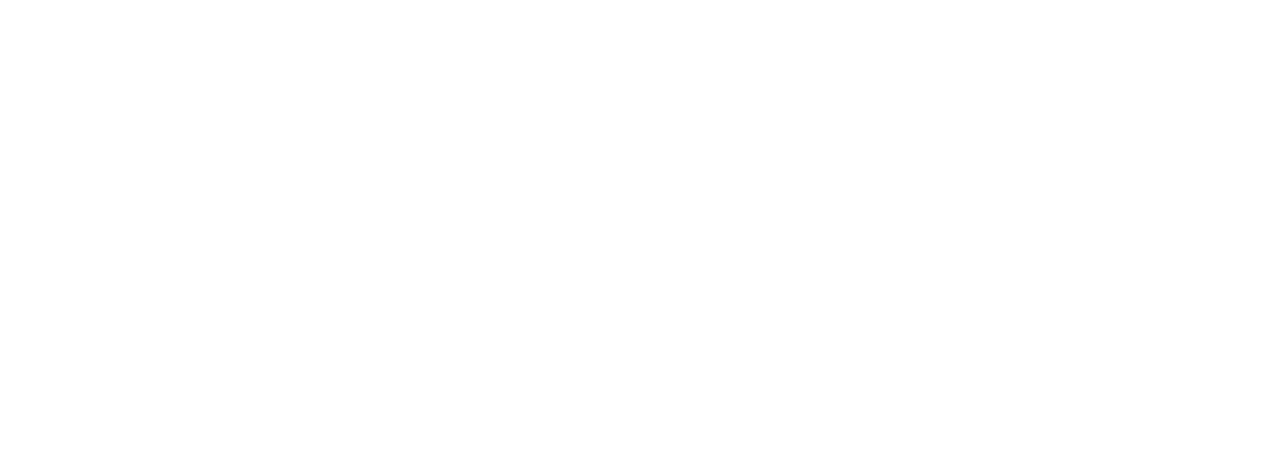
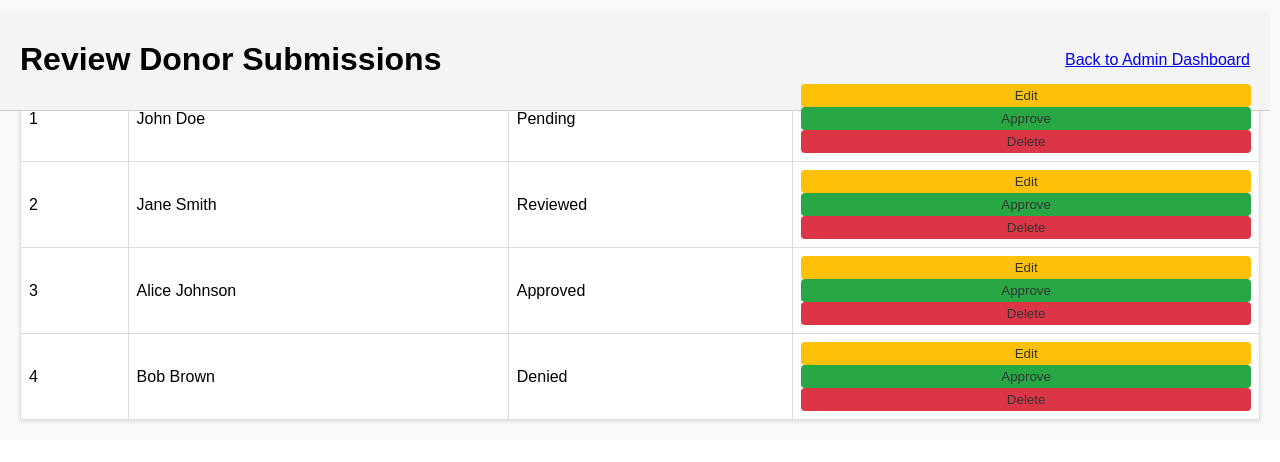
Before and after one commit to hassanredaa/HANIES, a React (Vite) app: page /submissions/donations in a window 1280 px wide. Before the commit this address had no page. Shown: the top 462 px of the page. Built offline with nearby package versions, Linux system fonts and the light colour scheme.

Commit message:
Review Doantion Submission

```diff
--- a/src/App.jsx
+++ b/src/App.jsx
@@ -9,7 +9,7 @@
 import OrganizationHome from './OrganizationHome.jsx';
 import AboutOrg from './AboutOrg.jsx';
 import ReviewOrgSub from './ReviewOrgSub';
-// import ReviewOrgSub from './ReviewDonSub';
+import ReviewDonSub from './ReviewDonSub';
 
 
 
@@ -27,9 +27,8 @@
         <Route path="/admin" element={<AdminDB />} />
         <Route path="/OrganizationHome" element={<OrganizationHome />} />
         <Route path="/AboutOrg" element={<AboutOrg />} />
-
         <Route path="/submissions/organizations" element={<ReviewOrgSub />} />
-        {/* <Route path="/submissions/donations" element={<ReviewDonSub />} /> */}
+        <Route path="/submissions/donations" element={<ReviewDonSub />} />
 
       </Routes>
     </BrowserRouter>
--- a/src/ReviewDonSub.jsx
+++ b/src/ReviewDonSub.jsx
@@ -0,0 +1,40 @@
+import React, { useState } from 'react';
+import { Link } from 'react-router-dom';
+import { submissionsDonData } from './data.js'
+
+function ReviewDonSub() {
+    return (
+        <div className="review-org-sub">
+            <header>
+                <h1>Review Donor Submissions</h1>
+                <Link to="/admin">Back to Admin Dashboard</Link>
+            </header>
+            <table>
+                <thead>
+                    <tr>
+                        <th>ID</th>
+                        <th>Name</th>
+                        <th>Status</th>
+                        <th>Actions</th>
+                    </tr>
+                </thead>
+                <tbody>
+                    {submissionsDonData.map(submission => (
+                        <tr key={submission.id}>
+                            <td>{submission.id}</td>
+                            <td>{submission.name}</td>
+                            <td>{submission.status}</td>
+                            <td>
+                                <button className="edit">Edit</button>
+                                <button className="approve">Approve</button>
+                                <button className="delete">Delete</button>
+                            </td>
+                        </tr>
+                    ))}
+                </tbody>
+            </table>
+        </div>
+    );
+}
+
+export default ReviewDonSub;
--- a/src/ReviewOrgSub.jsx
+++ b/src/ReviewOrgSub.jsx
@@ -1,9 +1,6 @@
 import React, { useState } from 'react';
 import { Link } from 'react-router-dom';
-import {submissionsData} from './data.js'
-
-
-
+import { submissionsData } from './data.js'
 
 function ReviewOrgSub() {
     return (
@@ -28,10 +25,9 @@
                             <td>{submission.name}</td>
                             <td>{submission.status}</td>
                             <td>
-                                {/* Placeholder for actions like edit, approve, or delete */}
-                                <button>Edit</button>
-                                <button>Approve</button>
-                                <button>Delete</button>
+                                <button className="edit">Edit</button>
+                                <button className="approve">Approve</button>
+                                <button className="delete">Delete</button>
                             </td>
                         </tr>
                     ))}
--- a/src/data.js
+++ b/src/data.js
@@ -48,3 +48,11 @@
     { id: 2, name: 'Organization B', status: 'Approved' },
     { id: 3, name: 'Organization C', status: 'Rejected' },
 ];
+
+
+export const submissionsDonData = [
+    { id: 1, name: 'John Doe', status: 'Pending' },
+    { id: 2, name: 'Jane Smith', status: 'Reviewed' },
+    { id: 3, name: 'Alice Johnson', status: 'Approved' },
+    { id: 4, name: 'Bob Brown', status: 'Denied' }
+];
--- a/src/styles.css
+++ b/src/styles.css
@@ -694,13 +694,44 @@
 
 .sidebar {
     width: 250px;
-    background-color: black;
+    background-color: #333;
     color: white;
     padding: 20px;
-    padding-left: 1px;
-    padding-right: 1px;
-    /* border-radius: 20px; */
-    border-top-right-radius: 20px;
+    display: flex;
+    flex-direction: column;
+}
+
+.sidebar-button,
+.sidebar a {
+    background: transparent;
+    color: white;
+    display: block;
+    width: calc(100% - 40px);
+    padding: 10px 20px;
+    margin: 5px 0;
+    text-align: center;
+    text-decoration: none;
+    border: none;
+    border-radius: 5px;
+    transition: background-color 0.3s, color 0.3s;
+    cursor: pointer;
+}
+
+.sidebar-button:hover,
+.sidebar a:hover {
+    background-color: #555;
+    color: #fff;
+}
+
+.sidebar ul ul a {
+    font-size: 0.9em;
+    padding-left: 30px;
+}
+
+.sidebar ul ul a,
+.sidebar-button {
+    line-height: 1.5;
+    vertical-align: middle;
 }
 
 .sidebar h3 {
@@ -741,18 +772,13 @@
     padding: 10px 20px;
     border-radius: 20px;
     width: auto;
-    /* Adjust width as needed */
     display: block;
-    /* Ensures it fills the container */
     text-align: center;
     border: none;
     transition: all 0.3s ease;
     cursor: pointer;
     text-decoration: none;
     align-self: center;
-    /* Center in flex container if parent is flex */
-
-    /* Enhance hover effect */
     box-shadow: 0 1px 3px rgba(0, 0, 0, 0.1);
 }
 
@@ -802,9 +828,9 @@
 .parallax span {
     display: block;
     margin-right: 30px;
-  }
+}
 
-  .button-Orgprimary {
+.button-Orgprimary {
     padding: 8px 16px;
     background: transparent;
     color: black;
@@ -906,3 +932,77 @@
 .review-org-sub button {
     margin-right: 5px;
 }
+
+.review-org-sub {
+    padding: 20px;
+    background-color: #f9f9f9;
+}
+
+.review-org-sub header {
+    margin-bottom: 20px;
+}
+
+/* Styles for the Table */
+table {
+    width: 100%;
+    border-collapse: collapse;
+    background-color: #fff;
+    box-shadow: 0 2px 4px rgba(0, 0, 0, 0.1);
+}
+
+th,
+td {
+    text-align: left;
+    padding: 8px;
+    /* Reduced padding for better fit and consistency */
+    border-bottom: 1px solid #e0e0e0;
+}
+
+th {
+    background-color: #007BFF;
+    color: white;
+    font-weight: bold;
+}
+
+tr:hover {
+    background-color: #f1f1f1;
+}
+
+button {
+    width: 100%;
+    height: 100%;
+    padding: 4px 0;
+    border: none;
+    border-radius: 4px;
+    background-color: #eee;
+    color: #333;
+    cursor: pointer;
+    transition: all 0.3s ease;
+    text-align: center;
+    line-height: normal;
+}
+
+button:hover {
+    opacity: 0.9;
+    box-shadow: 0px 1px 3px #666;
+}
+
+button.edit {
+    background-color: #ffc107;
+}
+
+button.approve {
+    background-color: #28a745;
+}
+
+button.delete {
+    background-color: #dc3545;
+}
+
+@media (max-width: 768px) {
+
+    th,
+    td {
+        padding: 4px;
+    }
+}
```
